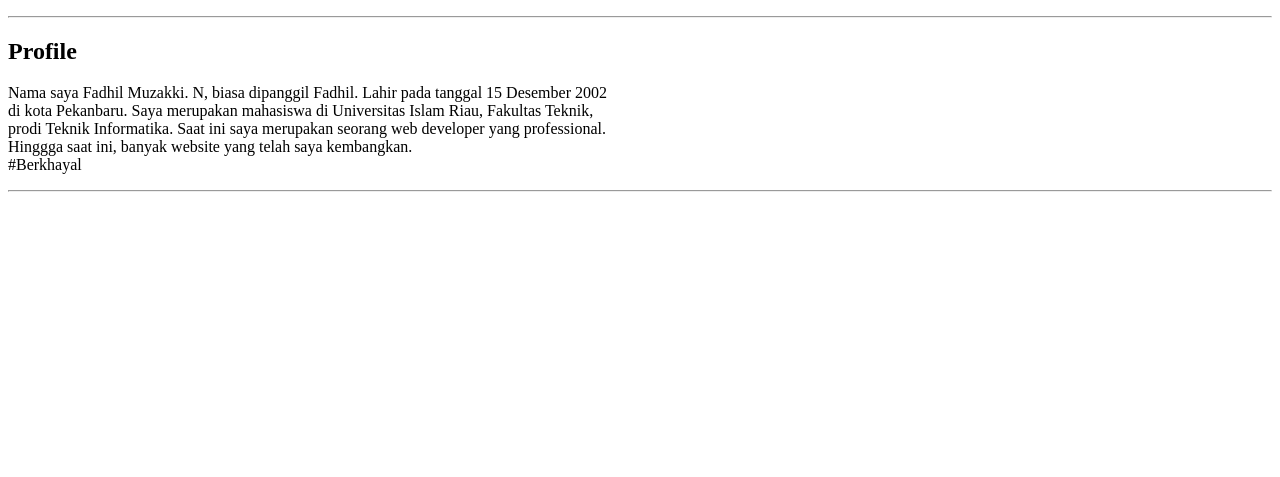
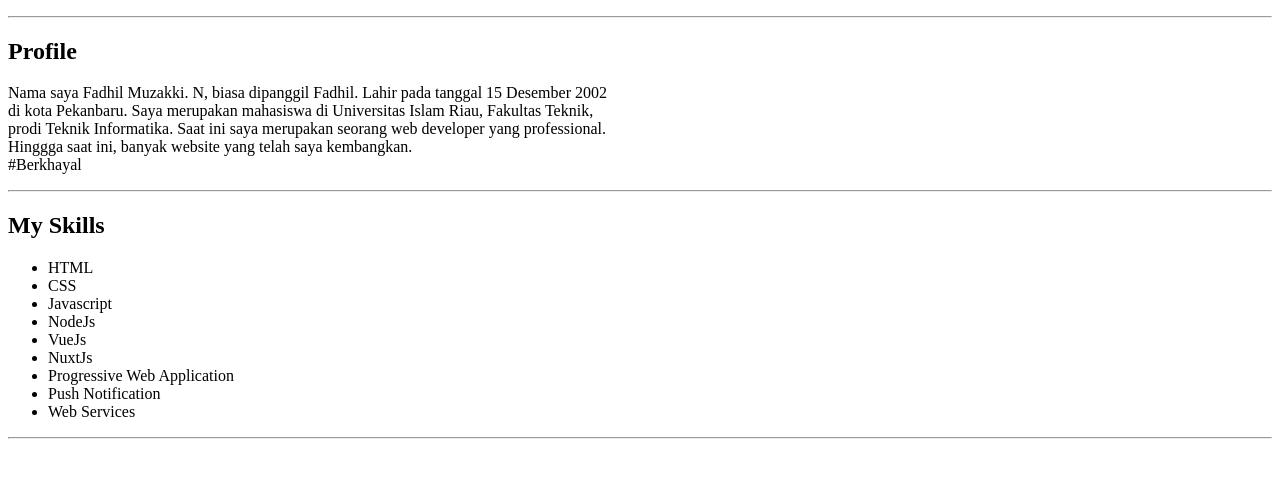
Before and after one commit to fadhilmuzakkin/Tugas_P1, a plain HTML site: page index.html in a window 1280 px wide. Shown: the part 217-694 px from the top of the page. Drawn offline with Linux system fonts and the light colour scheme.

Commit message:
Latihan 1.6: Menambahkan List Tidak Terurut

```diff
--- a/index.html
+++ b/index.html
@@ -17,5 +17,19 @@
         </p>
     <hr>
 
+    <h2>My Skills</h2>
+        <ul>
+            <li>HTML</li>
+            <li>CSS</li>
+            <li>Javascript</li>
+            <li>NodeJs</li>
+            <li>VueJs</li>
+            <li>NuxtJs</li>
+            <li>Progressive Web Application</li>
+            <li>Push Notification</li>
+            <li>Web Services</li>
+        </ul>
+    <hr>
+
 </body>
 </html>
```
